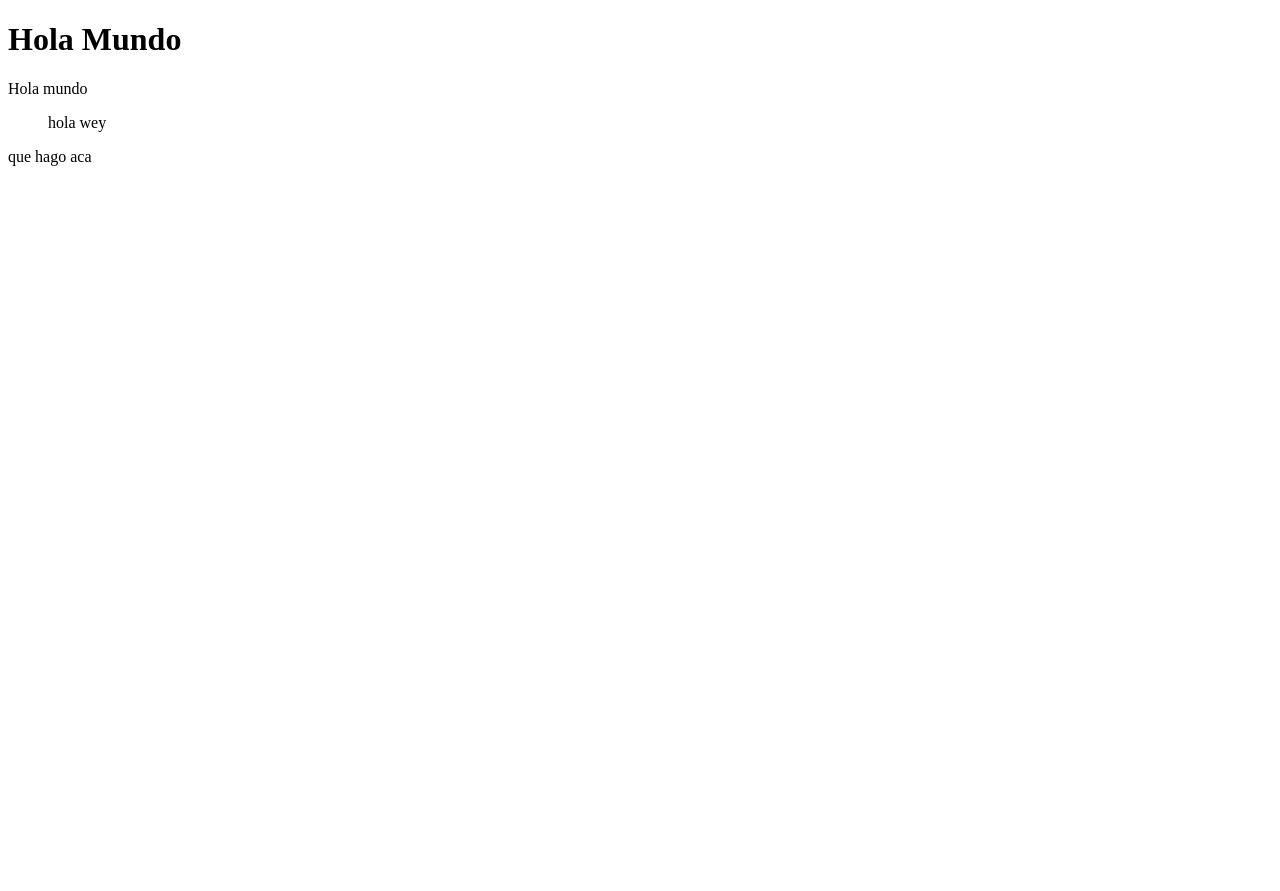
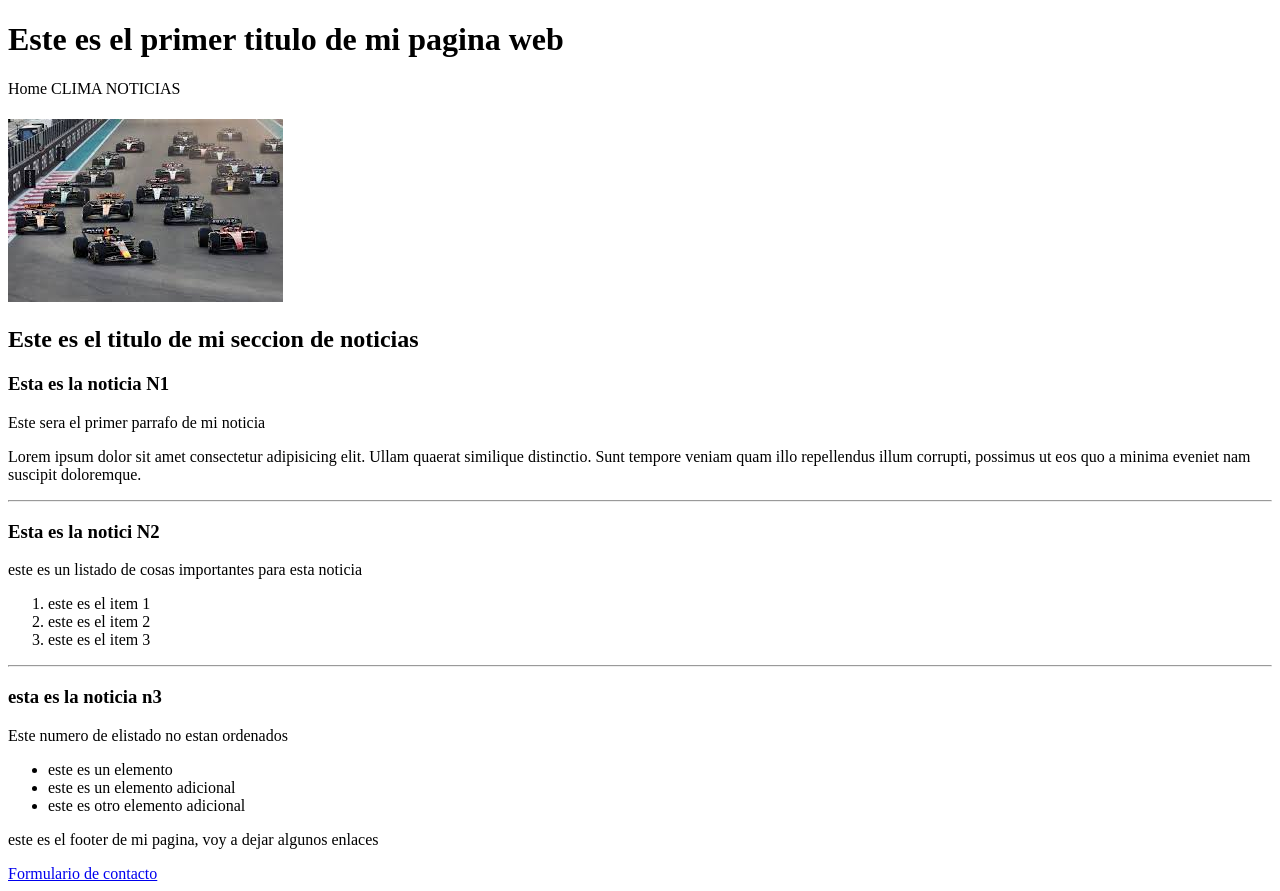
Before and after one commit to NauarAgustin/RepositorioHenry, a plain HTML site: page index.html in a window 1280 px wide. Before the commit the page ends 800 px from the top, so only its background shows below. Drawn offline with Linux system fonts and the light colour scheme.

Commit message:
Second commit: HTML file

```diff
--- a/index.html
+++ b/index.html
@@ -1,5 +1,5 @@
 <!DOCTYPE html>
-<html lang="en">
+<html lang="es">
 <head>
     <meta charset="UTF-8">
     <meta name="viewport" content="width=device-width, initial-scale=1.0">
@@ -7,10 +7,71 @@
 </head>
 <body>
 
-    <h1>Hola Mundo </h1>
+    <header>
+        <h1>Este es el primer titulo de mi pagina web </h1>
 
-</body>
-</html>
-<p>Hola mundo</p>
-<ul>hola wey</ul>
-<div>que hago aca</div>
+     <span>Home  </span>
+     <span>CLIMA </span>
+     <span>NOTICIAS </span><h1>
+     </header>
+
+    <main>
+        <img src="./images.jfif" />
+        <section>
+
+             <h2>Este es el titulo de mi seccion de noticias </h2>
+
+             <article>
+
+                 <h3>Esta es la noticia N1</h3>
+
+                 <div>
+
+                 <p>Este sera el primer parrafo de mi noticia</p>
+                 <p> Lorem ipsum dolor sit amet consectetur adipisicing elit. Ullam quaerat similique distinctio.
+                 Sunt tempore veniam quam illo repellendus illum corrupti, possimus ut eos quo a minima eveniet nam suscipit doloremque.
+                 </p>
+                 </div>
+
+         </article>
+         <hr />
+         <article>
+
+             <h3>Esta es la notici N2</h3>
+                  <div>
+                 <p>este es un listado de cosas importantes para esta noticia</p>
+
+                 <ol>
+                 <li>este es el item 1 </li>
+                 <li>este es el item 2</li>
+                  <li>este es el item 3  </li>
+                 </ol>
+                 </div>
+
+              </article>
+
+             <hr />
+
+             <article>
+             <h3>esta es la noticia n3</h3>
+
+             <p>Este numero de elistado no estan ordenados</p>
+
+             <ul>
+               <li>este es un elemento</li>
+               <li>este es un elemento adicional</li>
+               <li>este es otro elemento adicional</li>
+             </ul>
+
+             </article>
+
+             </section>
+              </main>
+
+              <footer>
+              <p>este es el footer de mi pagina, voy a dejar algunos enlaces</p>
+
+              <a href="./contacto.html">Formulario de contacto </a>
+             </footer>
+             </body>
+     </html>
```
Also changed, not shown: contacto.html (added, +49 -0 lines), images.jfif (added).
